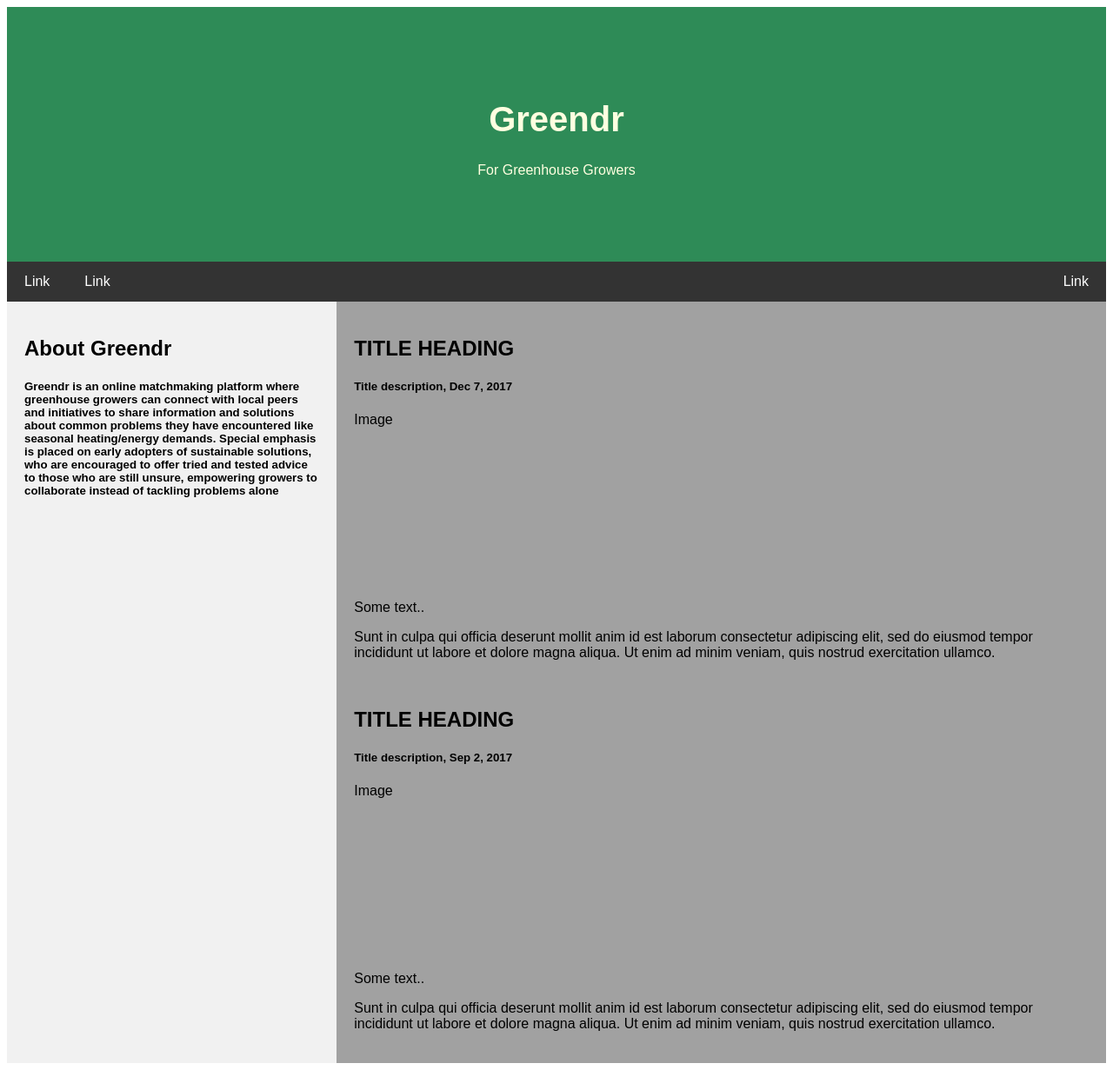
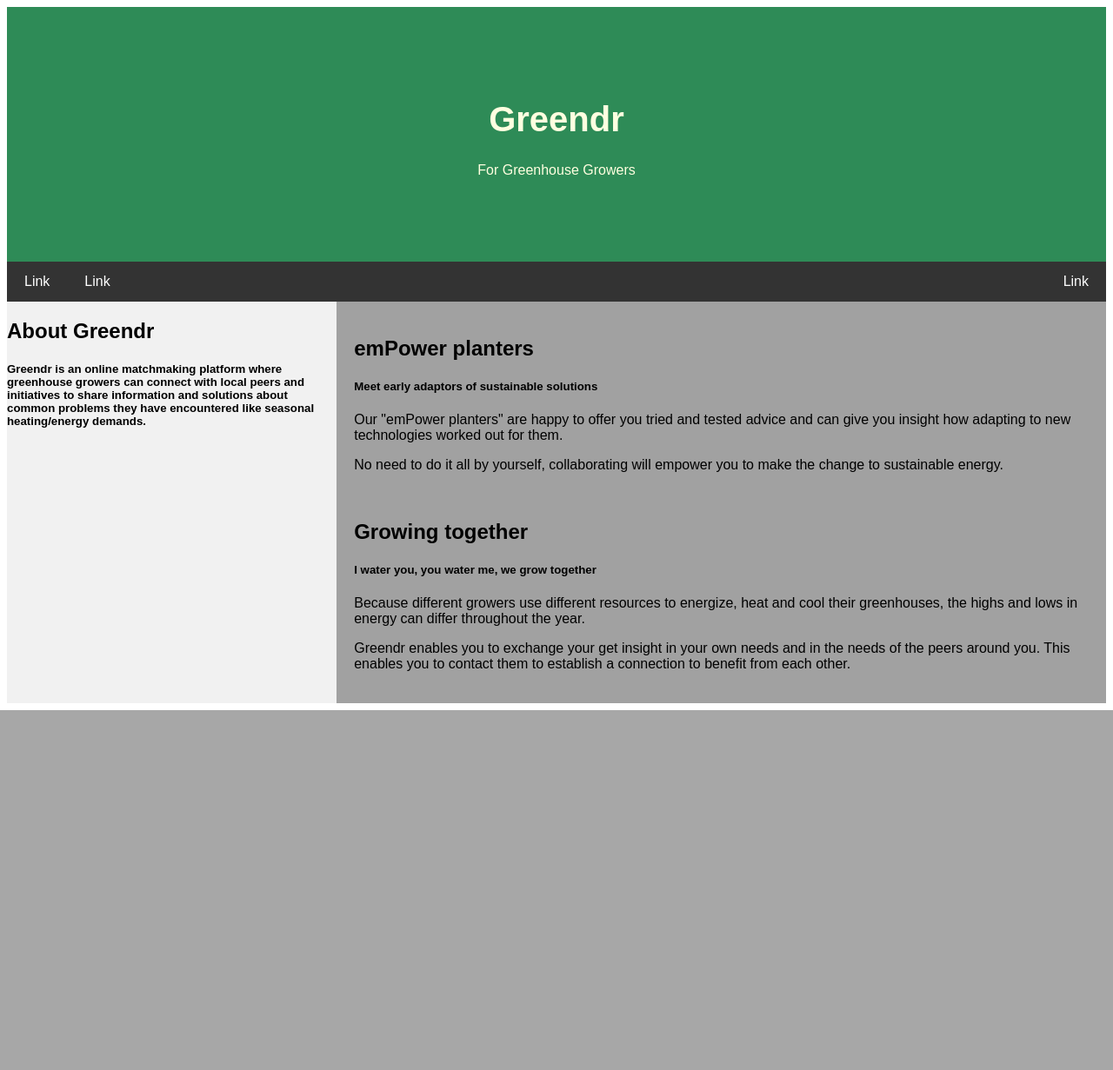
Before and after one commit to moerastrid/greendr_website, a PHP site: page /test.php in a window 1280 px wide. Shown: the whole page at 87% size. After the commit the page ends 817 px from the top, so only its background shows below. Run offline with PHP 8.4, Linux system fonts and the light colour scheme.

Commit message:
Update test.php

```diff
--- a/test.php
+++ b/test.php
@@ -48,6 +48,7 @@
    .side {
  	flex: 30%;
  	background-color: #f1f1f1;
+	color: SeaGreen
  	padding: 20px;
 	}
    .main {
@@ -81,20 +82,18 @@
    <div class="row">
     <div class="side">
 	<h2>About Greendr</h2>
-	<h5>Greendr is an online matchmaking platform where greenhouse growers can connect with local peers and initiatives to share information and solutions about common problems they have encountered like seasonal heating/energy demands. Special emphasis is placed on early adopters of sustainable solutions, who are encouraged to offer tried and tested advice to those who are still unsure, empowering growers to collaborate instead of tackling problems alone</h5>
+	<h5>Greendr is an online matchmaking platform where greenhouse growers can connect with local peers and initiatives to share information and solutions about common problems they have encountered like seasonal heating/energy demands.</h5>
   </div>
   <div class="main">
-    <h2>TITLE HEADING</h2>
-    <h5>Title description, Dec 7, 2017</h5>
-    <div class="fakeimg" style="height:200px;">Image</div>
-    <p>Some text..</p>
-    <p>Sunt in culpa qui officia deserunt mollit anim id est laborum consectetur adipiscing elit, sed do eiusmod tempor incididunt ut labore et dolore magna aliqua. Ut enim ad minim veniam, quis nostrud exercitation ullamco.</p>
+    <h2>emPower planters</h2>
+    <h5>Meet early adaptors of sustainable solutions</h5>
+    <p>Our "emPower planters" are happy to offer you tried and tested advice and can give you insight how adapting to new technologies worked out for them.</p>
+    <p>No need to do it all by yourself, collaborating will empower you to make the change to sustainable energy.</p>
     <br>
-    <h2>TITLE HEADING</h2>
-    <h5>Title description, Sep 2, 2017</h5>
-    <div class="fakeimg" style="height:200px;">Image</div>
-    <p>Some text..</p>
-    <p>Sunt in culpa qui officia deserunt mollit anim id est laborum consectetur adipiscing elit, sed do eiusmod tempor incididunt ut labore et dolore magna aliqua. Ut enim ad minim veniam, quis nostrud exercitation ullamco.</p>
+    <h2>Growing together</h2>
+    <h5>I water you, you water me, we grow together</h5>
+    <p>Because different growers use different resources to energize, heat and cool their greenhouses, the highs and lows in energy can differ throughout the year.</p>
+    <p>Greendr enables you to exchange your get insight in your own needs and in the needs of the peers around you. This enables you to contact them to establish a connection to benefit from each other.</p>
   </div>
 </div>
 
```
